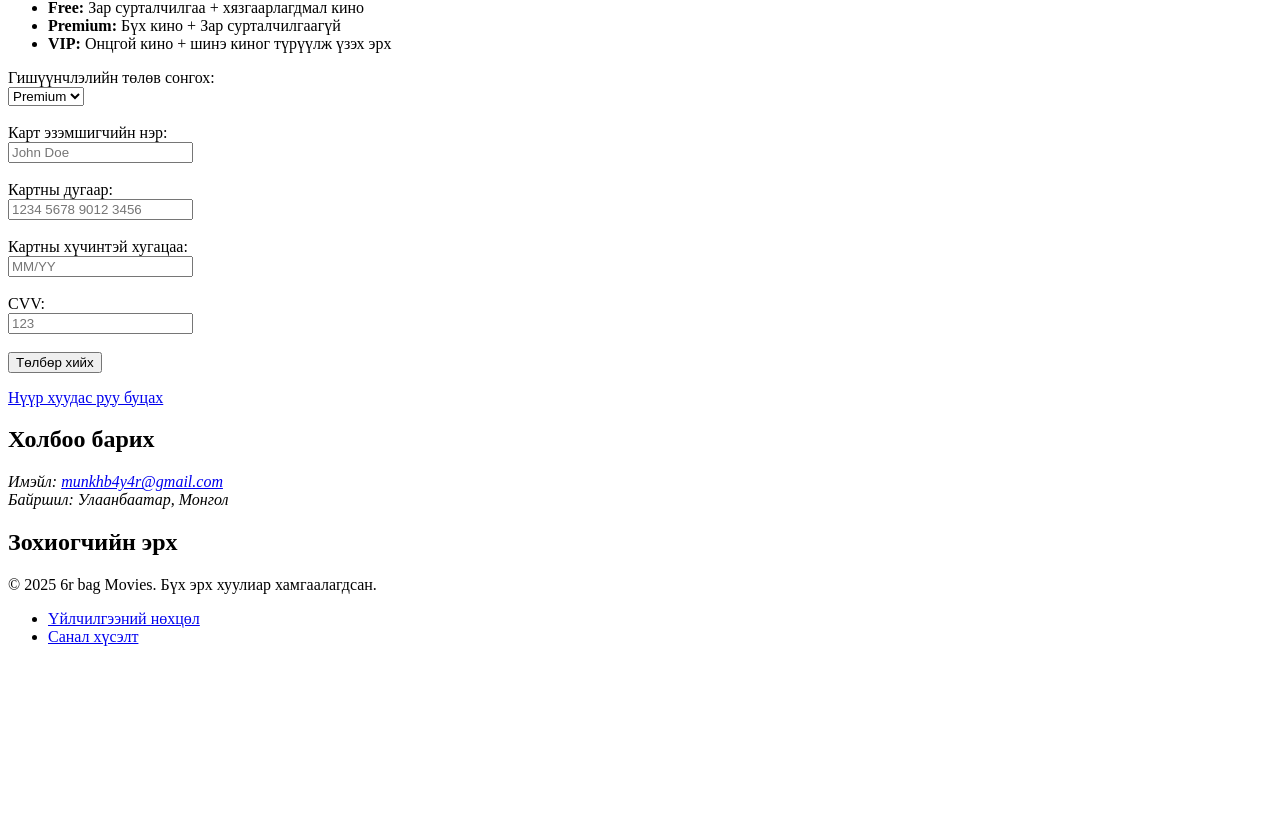
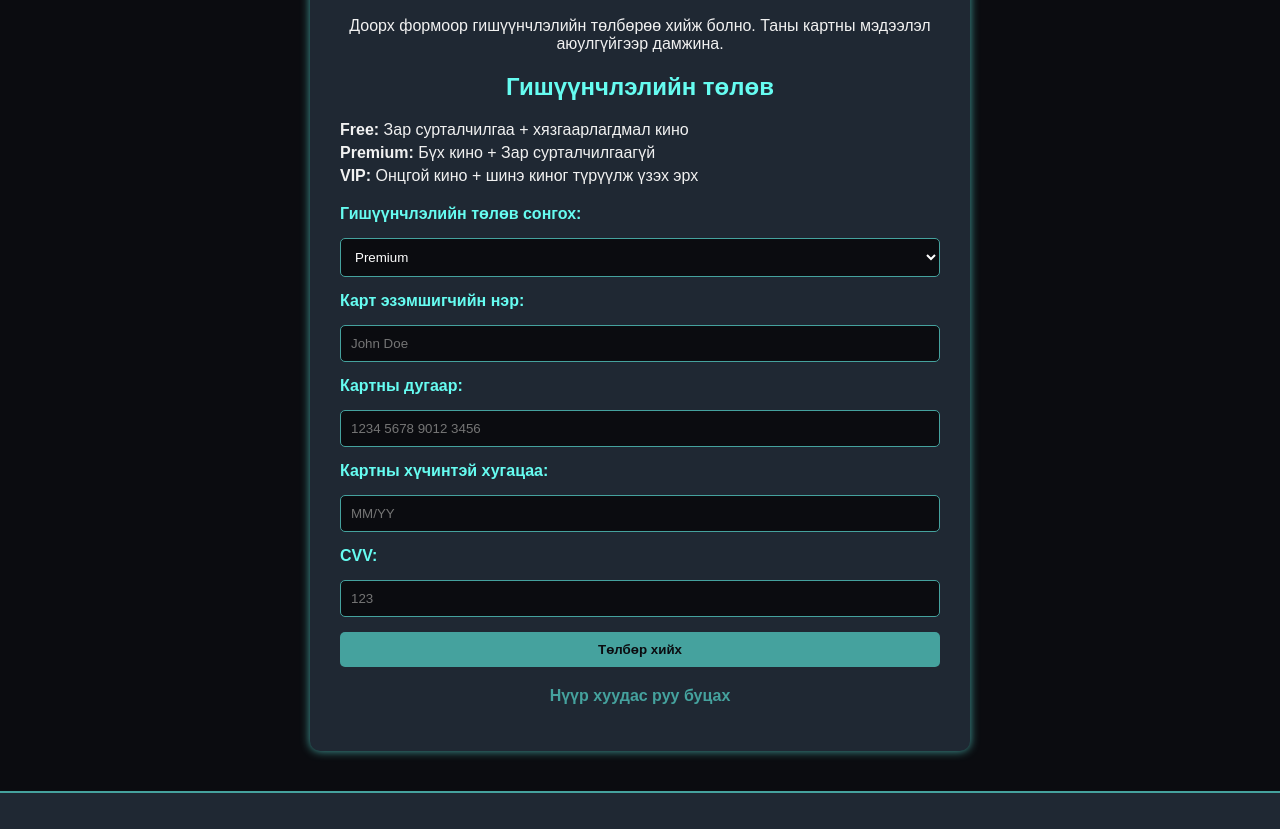
Before and after one commit to mubabne/WebZohiomj, a plain HTML site: page html/payment.html in a window 1280 px wide. Shown: the part 380-1209 px from the top of the page. Before the commit the page ends 1042 px from the top, so only its background shows below. Drawn offline with Linux system fonts and the light colour scheme.

Commit message:
Update payment.html

```diff
--- a/html/payment.html
+++ b/html/payment.html
@@ -5,6 +5,138 @@
   <meta name="viewport" content="width=device-width, initial-scale=1" />
   <title>Гишүүнчлэлийн төлбөр - 6р баг</title>
   <meta name="description" content="online movie site subscription payment page">
+
+  <style>
+    body {
+      font-family: "Poppins", sans-serif;
+      background-color: #0b0c10;
+      color: #f1f1f1;
+      margin: 0;
+      padding: 0;
+    }
+
+    header, footer {
+      background-color: #1f2833;
+      color: #66fcf1;
+      text-align: center;
+      padding: 15px 0;
+      border-bottom: 2px solid #45a29e;
+    }
+
+    h1, h2 {
+      color: #66fcf1;
+      text-align: center;
+    }
+
+    a {
+      color: #45a29e;
+      text-decoration: none;
+      font-weight: bold;
+    }
+
+    a:hover {
+      color: #66fcf1;
+      text-shadow: 0 0 5px #66fcf1;
+    }
+
+    table {
+      margin: 0 auto;
+      border-collapse: collapse;
+      background-color: #1f2833;
+      border: 1px solid #45a29e;
+      width: 80%;
+    }
+
+    td {
+      text-align: center;
+      padding: 10px;
+    }
+
+    nav a {
+      margin: 0 8px;
+    }
+
+    main {
+      max-width: 600px;
+      margin: 40px auto;
+      background-color: #1f2833;
+      padding: 30px;
+      border-radius: 10px;
+      box-shadow: 0 0 10px #45a29e;
+    }
+
+    form {
+      display: flex;
+      flex-direction: column;
+      gap: 15px;
+      margin-top: 20px;
+    }
+
+    label {
+      color: #66fcf1;
+      font-weight: bold;
+    }
+
+    input, select {
+      padding: 10px;
+      border-radius: 5px;
+      border: 1px solid #45a29e;
+      background-color: #0b0c10;
+      color: #fff;
+    }
+
+    input:focus, select:focus {
+      outline: none;
+      border-color: #66fcf1;
+      box-shadow: 0 0 5px #66fcf1;
+    }
+
+    button {
+      background-color: #45a29e;
+      color: #0b0c10;
+      font-weight: bold;
+      padding: 10px;
+      border: none;
+      border-radius: 5px;
+      cursor: pointer;
+      transition: 0.3s;
+    }
+
+    button:hover {
+      background-color: #66fcf1;
+      box-shadow: 0 0 10px #66fcf1;
+    }
+
+    ul {
+      list-style: none;
+      padding: 0;
+    }
+
+    ul li {
+      margin: 5px 0;
+    }
+
+    footer {
+      margin-top: 40px;
+      border-top: 2px solid #45a29e;
+      padding: 20px;
+    }
+
+    footer a {
+      color: #66fcf1;
+    }
+
+    @media (max-width: 600px) {
+      table, td {
+        display: block;
+        width: 100%;
+      }
+
+      main {
+        width: 90%;
+      }
+    }
+  </style>
 </head>
 
 <body>
@@ -35,7 +167,7 @@
             <a href="login.html">Гарах</a> |
             <a href="profile.html">Profile</a> |
             <a href="payment.html">Гишүүнчлэл</a> |
-            <a href="shop.html"> Дэлгүүр</a>
+            <a href="shop.html">Дэлгүүр</a>
           </nav>
         </td>
       </tr>
@@ -44,7 +176,7 @@
 
   <main>
     <h1>Гишүүнчлэлийн төлбөр хийх</h1>
-    <p>Доорх формоор гишүүнчлэлийн төлбөрөө хийх боломжтой. Таны картны мэдээлэл аюулгүйгээр сервер рүү дамжина.</p>
+    <p style="text-align:center;">Доорх формоор гишүүнчлэлийн төлбөрөө хийж болно. Таны картны мэдээлэл аюулгүйгээр дамжина.</p>
 
     <h2>Гишүүнчлэлийн төлөв</h2>
     <ul>
@@ -54,28 +186,28 @@
     </ul>
 
     <form>
-      <label for="plan">Гишүүнчлэлийн төлөв сонгох:</label><br>
+      <label for="plan">Гишүүнчлэлийн төлөв сонгох:</label>
       <select id="plan" name="plan">
         <option value="premium">Premium</option>
         <option value="vip">VIP</option>
-      </select><br><br>
+      </select>
 
-      <label for="cardname">Карт эзэмшигчийн нэр:</label><br>
-      <input type="text" id="cardname" name="cardname" placeholder="John Doe"><br><br>
+      <label for="cardname">Карт эзэмшигчийн нэр:</label>
+      <input type="text" id="cardname" name="cardname" placeholder="John Doe">
 
-      <label for="cardnumber">Картны дугаар:</label><br>
-      <input type="text" id="cardnumber" name="cardnumber" placeholder="1234 5678 9012 3456"><br><br>
+      <label for="cardnumber">Картны дугаар:</label>
+      <input type="text" id="cardnumber" name="cardnumber" placeholder="1234 5678 9012 3456">
 
-      <label for="expiry">Картны хүчинтэй хугацаа:</label><br>
-      <input type="text" id="expiry" name="expiry" placeholder="MM/YY"><br><br>
+      <label for="expiry">Картны хүчинтэй хугацаа:</label>
+      <input type="text" id="expiry" name="expiry" placeholder="MM/YY">
 
-      <label for="cvv">CVV:</label><br>
-      <input type="text" id="cvv" name="cvv" placeholder="123"><br><br>
+      <label for="cvv">CVV:</label>
+      <input type="text" id="cvv" name="cvv" placeholder="123">
 
-      <button type="button" onclick="alert('Төлбөр амжилттай!')">Төлбөр хийх</button>
+      <button type="button" onclick="alert('Төлбөр амжилттай хийгдлээ!')">Төлбөр хийх</button>
     </form>
 
-    <p><a href="index.html">Нүүр хуудас руу буцах</a></p>
+    <p style="text-align:center; margin-top:20px;"><a href="index.html">Нүүр хуудас руу буцах</a></p>
   </main>
 
   <footer role="contentinfo">
@@ -99,5 +231,6 @@
       </ul>
     </nav>
   </footer>
+
 </body>
 </html>
```
Lines whose indentation alone changed are shown as unchanged.
